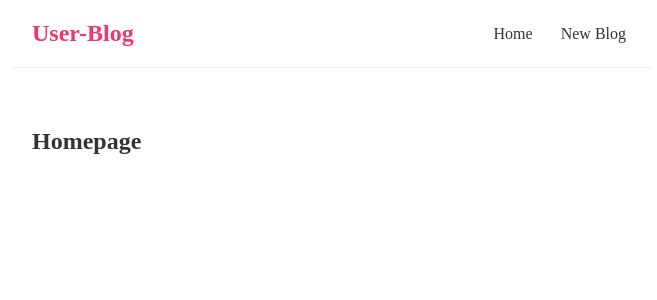
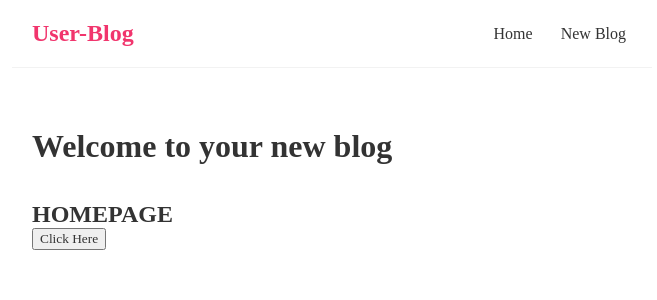
Before and after one commit to Gonzalez32/B-U, a React (Create React App) app: page / in a window 1280 px wide. Shown: the top 300 px of the page, without its empty margins (308-965 px from the left). Built offline with nearby package versions, Linux system fonts and the light colour scheme.

Commit message:
render new changes for home.js

```diff
--- a/src/App.js
+++ b/src/App.js
@@ -10,7 +10,7 @@ function App() {
       <Navbar />
       <div className="content">
         {/* <h1>App Component</h1> */}
-        {/* <h1>{ title }</h1> */}
+        <h1>{ title }</h1><br /><br />
         <Home />
       </div>
     </div>
--- a/src/Home.js
+++ b/src/Home.js
@@ -1,7 +1,13 @@
 const Home = () => {
+
+    const handleClick = () => {
+        console.log('Hello, User! {maybe user name will print here???}');
+    }
+
     return (
         <div className="home">
-            <h2>Homepage</h2>
+            <h2>HOMEPAGE</h2>
+            <button onClick={handleClick}>Click Here</button>
         </div>
      );
 }
```
